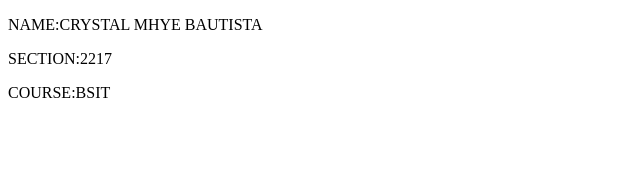
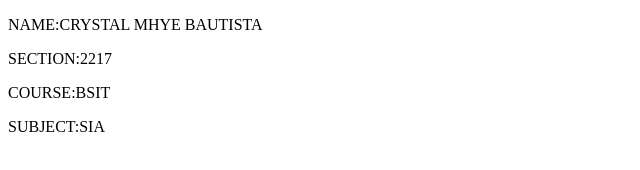
Before and after one commit to Mhye-Crystal/Bautista, a plain HTML site: page index.html in a window 1280 px wide. Shown: the whole page, without its empty margins (0-640 px from the left). Drawn offline with Linux system fonts and the light colour scheme.

Commit message:
Added Subject

```diff
--- a/index.html
+++ b/index.html
@@ -7,5 +7,6 @@
 <p>NAME:CRYSTAL MHYE BAUTISTA </p>
 <p>SECTION:2217</p>
 <p>COURSE:BSIT</p>
+<p>SUBJECT:SIA</p>
 </body>
 </html>
```
